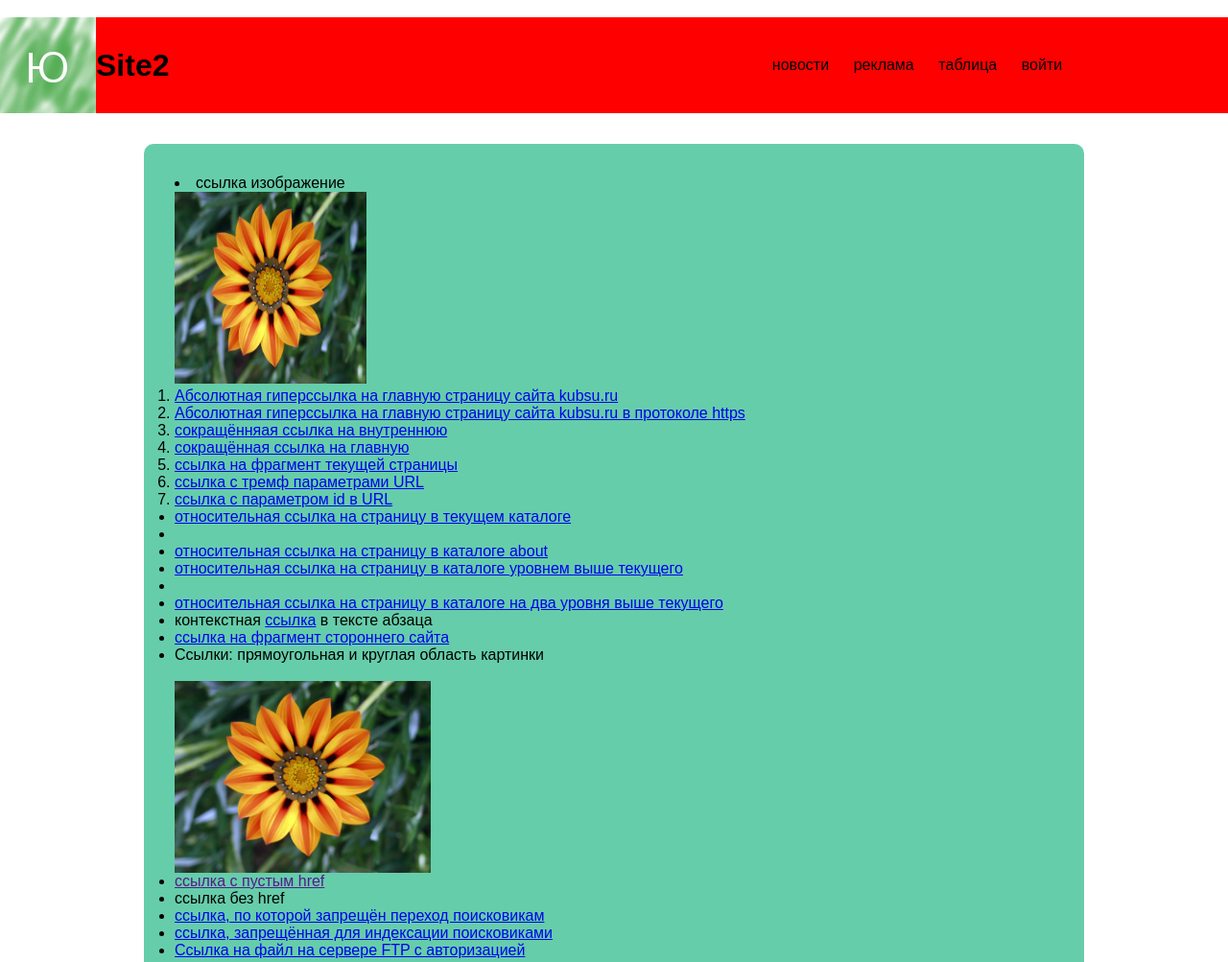
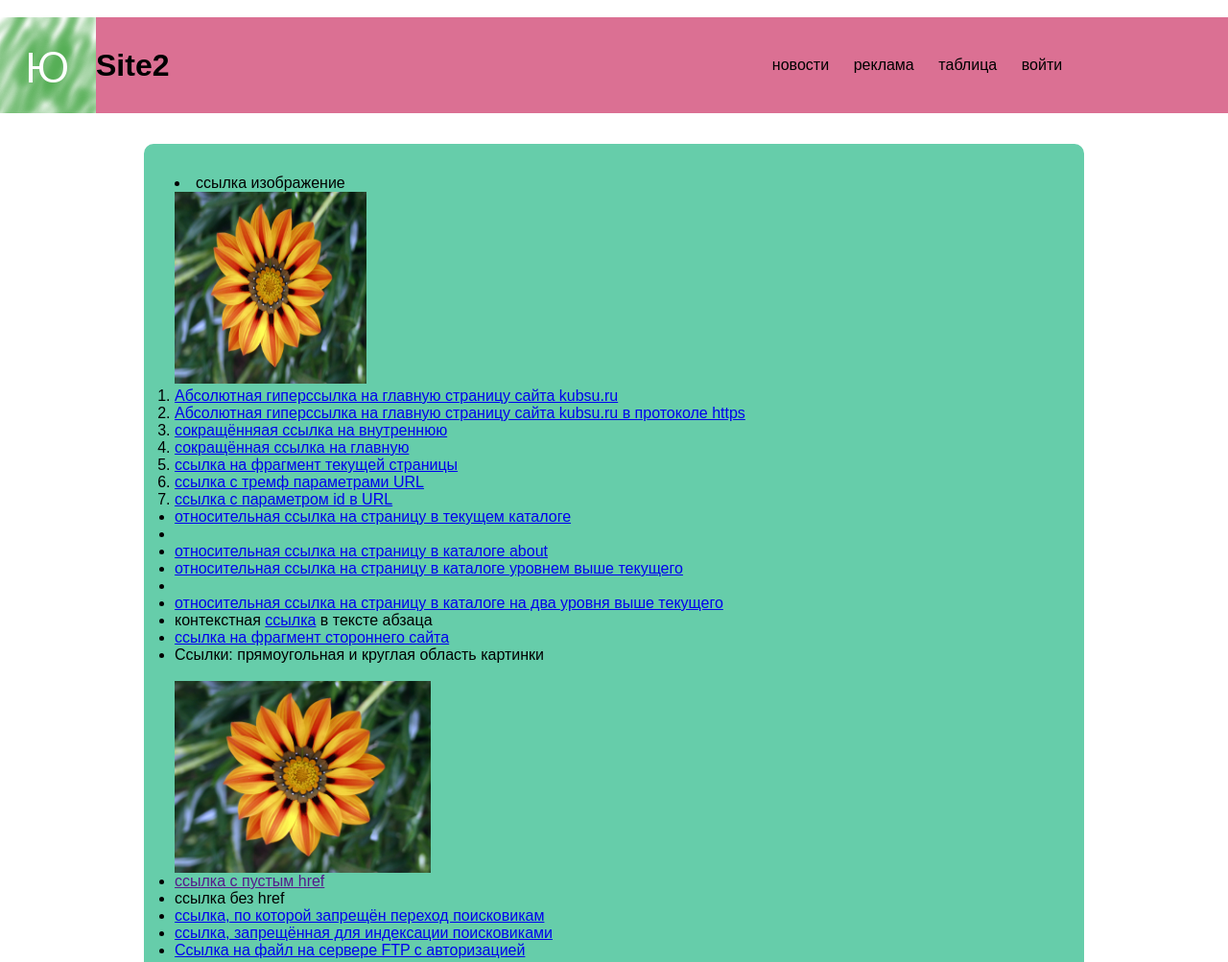
Before and after one commit to TitanIvov/IvanWEB, a plain HTML site: page index.html in a window 1280 px wide. Shown: the top 1003 px of the page at 96% size. Drawn offline with Linux system fonts and the light colour scheme.

Commit message:
Update new1.css

```diff
--- a/new1.css
+++ b/new1.css
@@ -12,7 +12,7 @@ body {
 
 header {
 	width:100%;
-	background-color: red;
+	background-color: #DB7093;
 	height:100px;
 }
 
```
